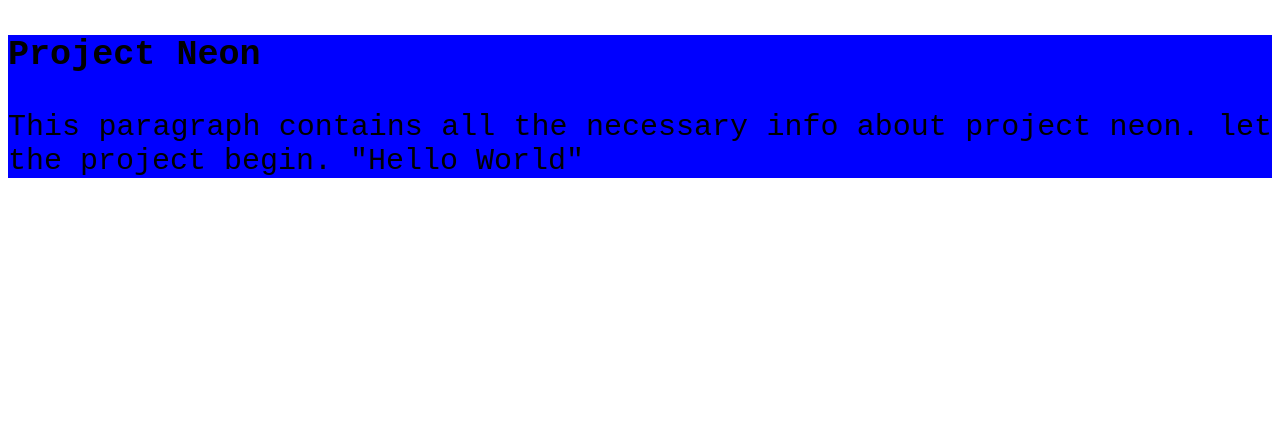
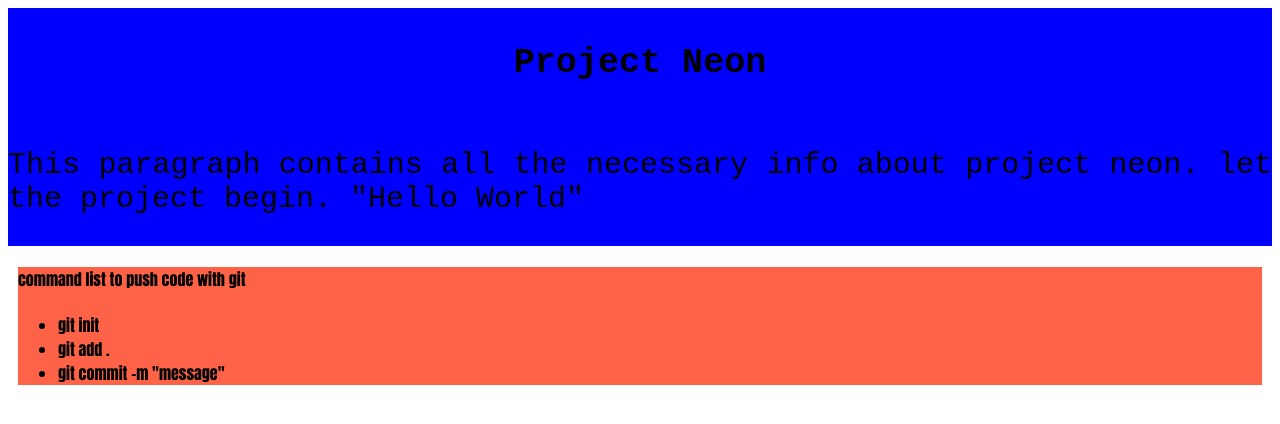
Before and after one commit to sanwar-hosen/project-neon, a plain HTML site: page index.html in a window 1280 px wide. Drawn offline with Linux system fonts and the light colour scheme.

Commit message:
third input

```diff
--- a/css/style.css
+++ b/css/style.css
@@ -1,6 +1,13 @@
-div{
+.paragraph{
     background-color: blue;
     text-align: justify;
     font-family: monospace;
     font-size: 30px;
+    justify-content: center;
+    display: flex;
 }
+.list{
+    background-color: tomato;
+    margin: 10px;
+    font-family: impact;
+}
--- a/index.html
+++ b/index.html
@@ -7,9 +7,20 @@
     <link rel="stylesheet" href="css/style.css">
 </head>
 <body>
-    <div>
+    <div class="paragraph">
         <h3>Project Neon</h3>
+    </div>
+    <div class="paragraph">
         <p>This paragraph contains all the necessary info about project neon. let the project begin. "Hello World"</p>
+    </div>
+
+    <div class="list    ">
+        <h4>command list to push code with git</h4>
+        <ul>
+            <li>git init</li>
+            <li>git add .</li>
+            <li>git commit -m "message"</li>
+        </ul>
     </div>
 </body>
 </html>
```
